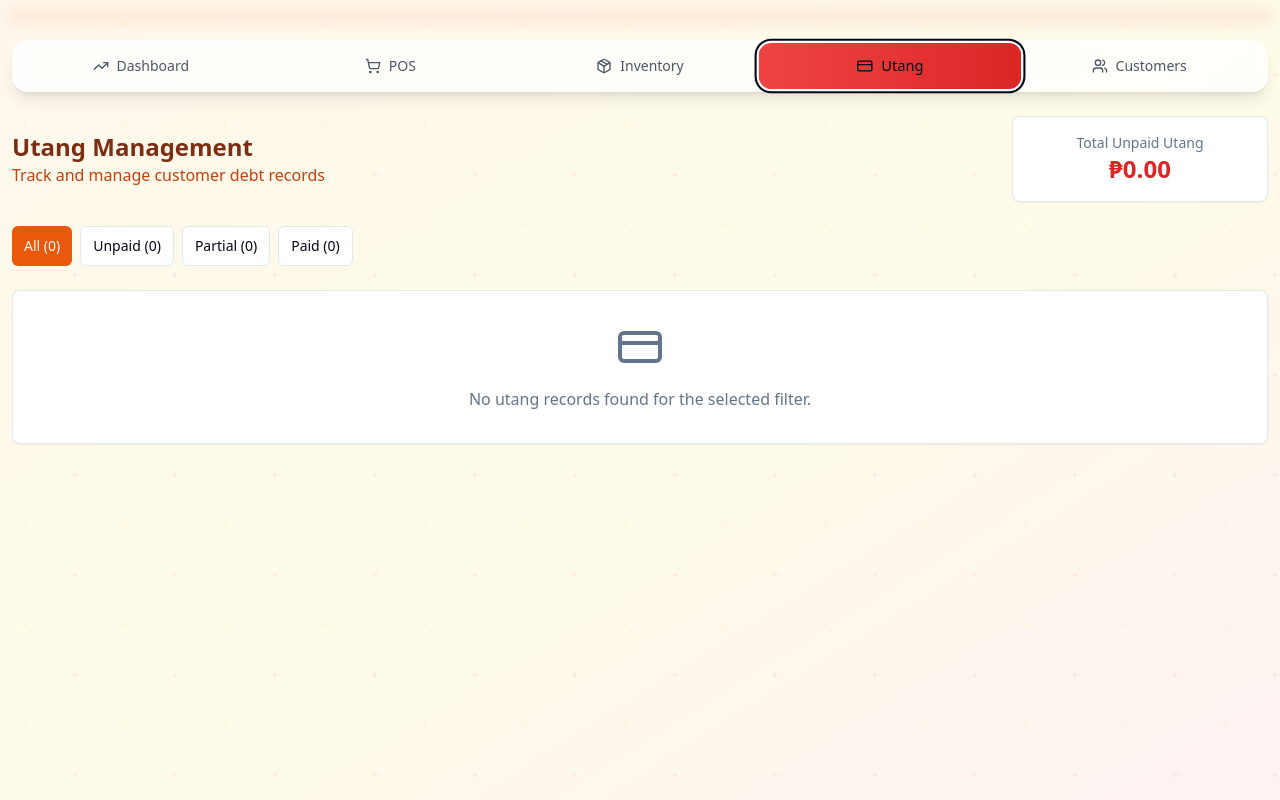
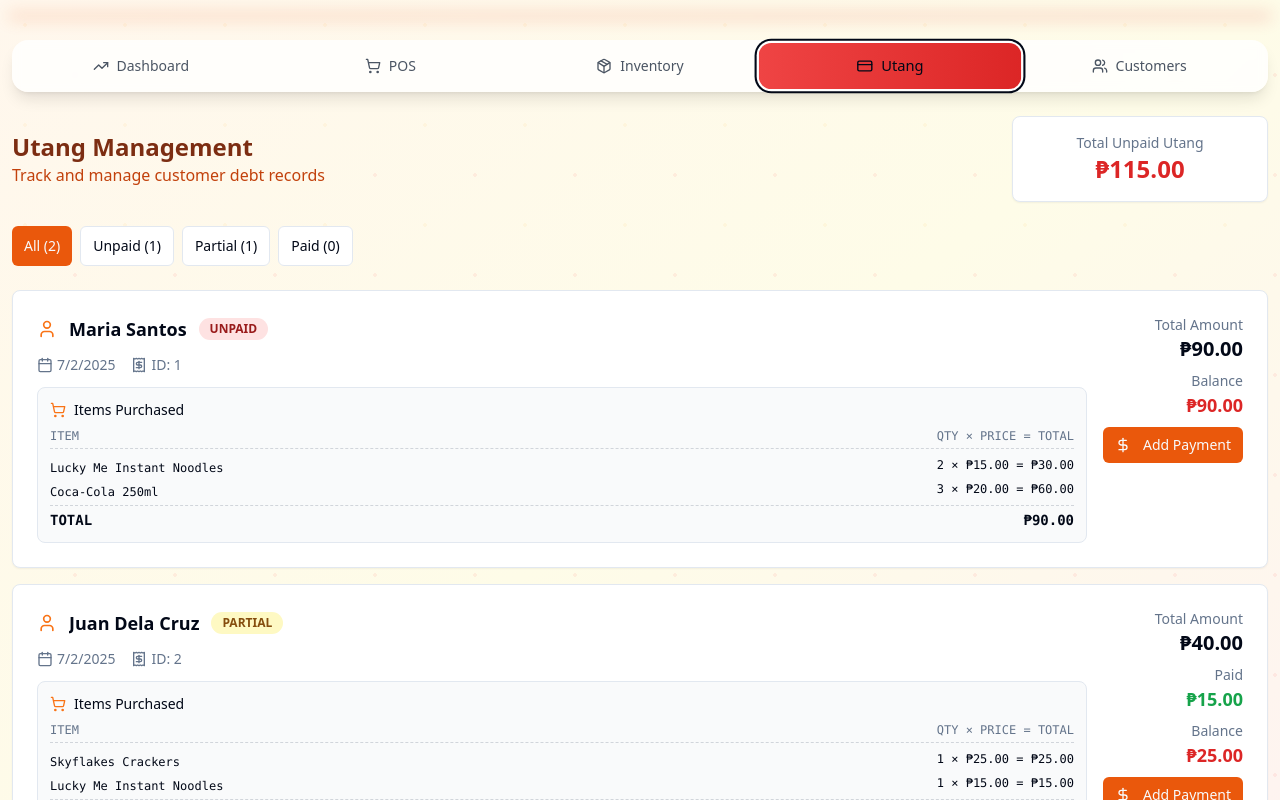
Before and after one commit to jsephandrade/tindahan-utang-tracker, a React (Vite) app: page / in a window 1280 px wide. Both pictures are taken after a click on the tab "Utang". Shown: the top 800 px of the page. Built offline with nearby package versions, Linux system fonts and the light colour scheme.

Commit message:
Fix Utang product display and layout
Fixes the overlap issue in the Utang product display and formats the product list as a receipt, including quantities.

```diff
--- a/src/components/UtangManagement.tsx
+++ b/src/components/UtangManagement.tsx
@@ -7,11 +7,11 @@ import { Dialog, DialogContent, DialogHeader, DialogTitle, DialogTrigger } from
 import { Badge } from "@/components/ui/badge";
 import { useStore } from "@/contexts/StoreContext";
 import { UtangRecord } from "@/types/store";
-import { CreditCard, DollarSign, Calendar, User, Receipt } from "lucide-react";
+import { CreditCard, DollarSign, Calendar, User, Receipt, ShoppingCart } from "lucide-react";
 import { useToast } from "@/hooks/use-toast";
 
 const UtangManagement = () => {
-  const { utangRecords, customers, addPayment } = useStore();
+  const { utangRecords, customers, transactions, addPayment } = useStore();
   const { toast } = useToast();
 
   const [selectedRecord, setSelectedRecord] = useState<UtangRecord | null>(null);
@@ -92,6 +92,12 @@ const UtangManagement = () => {
     return record.amount - totalPaid;
   };
 
+  // New function to get transaction items for receipt display
+  const getTransactionItems = (transactionId: string) => {
+    const transaction = transactions.find(t => t.id === transactionId);
+    return transaction?.items || [];
+  };
+
   return (
     <div className="space-y-6">
       {/* Header */}
@@ -156,49 +162,82 @@ const UtangManagement = () => {
           filteredRecords.map((record) => {
             const remainingBalance = getRemainingBalance(record);
             const totalPayments = record.payments.reduce((sum, p) => sum + p.amount, 0);
+            const transactionItems = getTransactionItems(record.transactionId);
 
             return (
               <Card key={record.id} className="hover:shadow-md transition-shadow">
-                <CardContent className="p-6">
-                  <div className="flex justify-between items-start mb-4">
-                    <div className="flex-1">
+                <CardContent className="p-4 sm:p-6 space-y-4">
+                  <div className="flex flex-col sm:flex-row sm:justify-between sm:items-start gap-4">
+                    <div className="flex-1 space-y-3">
                       <div className="flex items-center gap-3 mb-2">
-                        <User className="h-5 w-5 text-orange-500" />
-                        <h3 className="text-lg font-semibold">{record.customerName}</h3>
+                        <User className="h-5 w-5 text-orange-500 flex-shrink-0" />
+                        <h3 className="text-lg font-semibold truncate">{record.customerName}</h3>
                         <Badge className={getStatusColor(record.status)}>
                           {record.status.toUpperCase()}
                         </Badge>
                       </div>
 
-                      <p className="text-sm text-muted-foreground mb-2">{record.description}</p>
-
-                      <div className="flex items-center gap-4 text-sm text-muted-foreground">
+                      <div className="flex items-center gap-4 text-sm text-muted-foreground flex-wrap">
                         <div className="flex items-center gap-1">
                           <Calendar className="h-4 w-4" />
-                          {record.createdAt.toLocaleDateString()}
+                          <span>{record.createdAt.toLocaleDateString()}</span>
                         </div>
                         <div className="flex items-center gap-1">
                           <Receipt className="h-4 w-4" />
-                          Transaction ID: {record.transactionId.slice(-6)}
+                          <span>ID: {record.transactionId.slice(-6)}</span>
                         </div>
                       </div>
+
+                      {/* Receipt-style Product List */}
+                      {transactionItems.length > 0 && (
+                        <div className="bg-gray-50 p-3 rounded-lg border">
+                          <div className="flex items-center gap-2 mb-2">
+                            <ShoppingCart className="h-4 w-4 text-orange-500" />
+                            <span className="font-medium text-sm">Items Purchased</span>
+                          </div>
+                          <div className="space-y-1 font-mono text-sm">
+                            <div className="border-b border-dashed border-gray-300 pb-1 mb-2">
+                              <div className="flex justify-between text-xs text-muted-foreground">
+                                <span>ITEM</span>
+                                <span>QTY × PRICE = TOTAL</span>
+                              </div>
+                            </div>
+                            {transactionItems.map((item, index) => (
+                              <div key={index} className="flex justify-between items-start">
+                                <div className="flex-1 pr-2">
+                                  <span className="text-xs">{item.productName}</span>
+                                </div>
+                                <div className="text-right text-xs whitespace-nowrap">
+                                  {item.quantity} × ₱{item.price.toFixed(2)} = ₱{item.total.toFixed(2)}
+                                </div>
+                              </div>
+                            ))}
+                            <div className="border-t border-dashed border-gray-300 pt-1 mt-2">
+                              <div className="flex justify-between font-bold text-sm">
+                                <span>TOTAL</span>
+                                <span>₱{record.amount.toFixed(2)}</span>
+                              </div>
+                            </div>
+                          </div>
+                        </div>
+                      )}
                     </div>
 
-                    <div className="text-right">
-                      <div className="mb-2">
+                    <div className="text-right space-y-2 flex-shrink-0">
+                      <div>
                         <p className="text-sm text-muted-foreground">Total Amount</p>
                         <p className="text-xl font-bold">₱{record.amount.toFixed(2)}</p>
                       </div>
 
                       {totalPayments > 0 && (
-                        <div className="mb-2">
+                        <div>
                           <p className="text-sm text-muted-foreground">Paid</p>
                           <p className="text-lg font-semibold text-green-600">₱{totalPayments.toFixed(2)}</p>
                         </div>
                       )}
 
                       {remainingBalance > 0 && (
-                        <div className="mb-3">
+                        <div>
                           <p className="text-sm text-muted-foreground">Balance</p>
                           <p className="text-lg font-semibold text-red-600">₱{remainingBalance.toFixed(2)}</p>
                         </div>
@@ -207,7 +246,7 @@ const UtangManagement = () => {
                       {record.status !== 'paid' && (
                         <Button
                           onClick={() => openPaymentDialog(record)}
-                          className="bg-orange-600 hover:bg-orange-700"
+                          className="bg-orange-600 hover:bg-orange-700 w-full sm:w-auto"
                           size="sm"
                         >
                           <DollarSign className="h-4 w-4 mr-1" />
@@ -219,8 +258,11 @@ const UtangManagement = () => {
 
                   {/* Payment History */}
                   {record.payments.length > 0 && (
-                    <div className="border-t pt-4">
-                      <h4 className="font-semibold mb-2 text-sm">Payment History</h4>
+                    <div className="border-t pt-4 space-y-2">
+                      <h4 className="font-semibold text-sm flex items-center gap-2">
+                        <DollarSign className="h-4 w-4" />
+                        Payment History
+                      </h4>
                       <div className="space-y-2">
                         {record.payments.map((payment) => (
                           <div key={payment.id} className="flex justify-between items-center text-sm bg-green-50 p-2 rounded">
@@ -230,7 +272,7 @@ const UtangManagement = () => {
                                 <span className="text-muted-foreground ml-2">- {payment.note}</span>
                               )}
                             </div>
-                            <span className="text-muted-foreground">
+                            <span className="text-muted-foreground text-xs">
                               {payment.date.toLocaleDateString()}
                             </span>
                           </div>
--- a/src/contexts/StoreContext.tsx
+++ b/src/contexts/StoreContext.tsx
@@ -1,4 +1,3 @@
-
 import React, { createContext, useContext, useState, useEffect } from 'react';
 import { Product, Customer, Transaction, UtangRecord, DashboardStats } from '@/types/store';
 
@@ -86,11 +85,104 @@ const sampleCustomers: Customer[] = [
   },
 ];
 
+// Add sample transactions with utang
+const sampleTransactions: Transaction[] = [
+  {
+    id: '1',
+    customerId: '1',
+    customerName: 'Maria Santos',
+    items: [
+      {
+        productId: '1',
+        productName: 'Lucky Me Instant Noodles',
+        quantity: 2,
+        price: 15,
+        total: 30,
+      },
+      {
+        productId: '2',
+        productName: 'Coca-Cola 250ml',
+        quantity: 3,
+        price: 20,
+        total: 60,
+      },
+    ],
+    totalAmount: 90,
+    amountPaid: 0,
+    change: 0,
+    utangAmount: 90,
+    paymentMethod: 'utang',
+    createdAt: new Date(),
+    status: 'completed',
+  },
+  {
+    id: '2',
+    customerId: '2',
+    customerName: 'Juan Dela Cruz',
+    items: [
+      {
+        productId: '3',
+        productName: 'Skyflakes Crackers',
+        quantity: 1,
+        price: 25,
+        total: 25,
+      },
+      {
+        productId: '1',
+        productName: 'Lucky Me Instant Noodles',
+        quantity: 1,
+        price: 15,
+        total: 15,
+      },
+    ],
+    totalAmount: 40,
+    amountPaid: 0,
+    change: 0,
+    utangAmount: 40,
+    paymentMethod: 'utang',
+    createdAt: new Date(),
+    status: 'completed',
+  },
+];
+
+// Add sample utang records
+const sampleUtangRecords: UtangRecord[] = [
+  {
+    id: '1',
+    customerId: '1',
+    customerName: 'Maria Santos',
+    transactionId: '1',
+    amount: 90,
+    description: 'Purchase - Lucky Me Instant Noodles, Coca-Cola 250ml',
+    status: 'unpaid',
+    payments: [],
+    createdAt: new Date(),
+  },
+  {
+    id: '2',
+    customerId: '2',
+    customerName: 'Juan Dela Cruz',
+    transactionId: '2',
+    amount: 40,
+    description: 'Purchase - Skyflakes Crackers, Lucky Me Instant Noodles',
+    status: 'partial',
+    payments: [
+      {
+        id: '1',
+        amount: 15,
+        date: new Date(),
+        note: 'Partial payment',
+      },
+    ],
+    createdAt: new Date(),
+  },
+];
+
 export const StoreProvider: React.FC<{ children: React.ReactNode }> = ({ children }) => {
   const [products, setProducts] = useState<Product[]>(sampleProducts);
   const [customers, setCustomers] = useState<Customer[]>(sampleCustomers);
-  const [transactions, setTransactions] = useState<Transaction[]>([]);
-  const [utangRecords, setUtangRecords] = useState<UtangRecord[]>([]);
+  const [transactions, setTransactions] = useState<Transaction[]>(sampleTransactions);
+  const [utangRecords, setUtangRecords] = useState<UtangRecord[]>(sampleUtangRecords);
 
   const addProduct = (productData: Omit<Product, 'id' | 'createdAt' | 'updatedAt'>) => {
     const newProduct: Product = {
```
